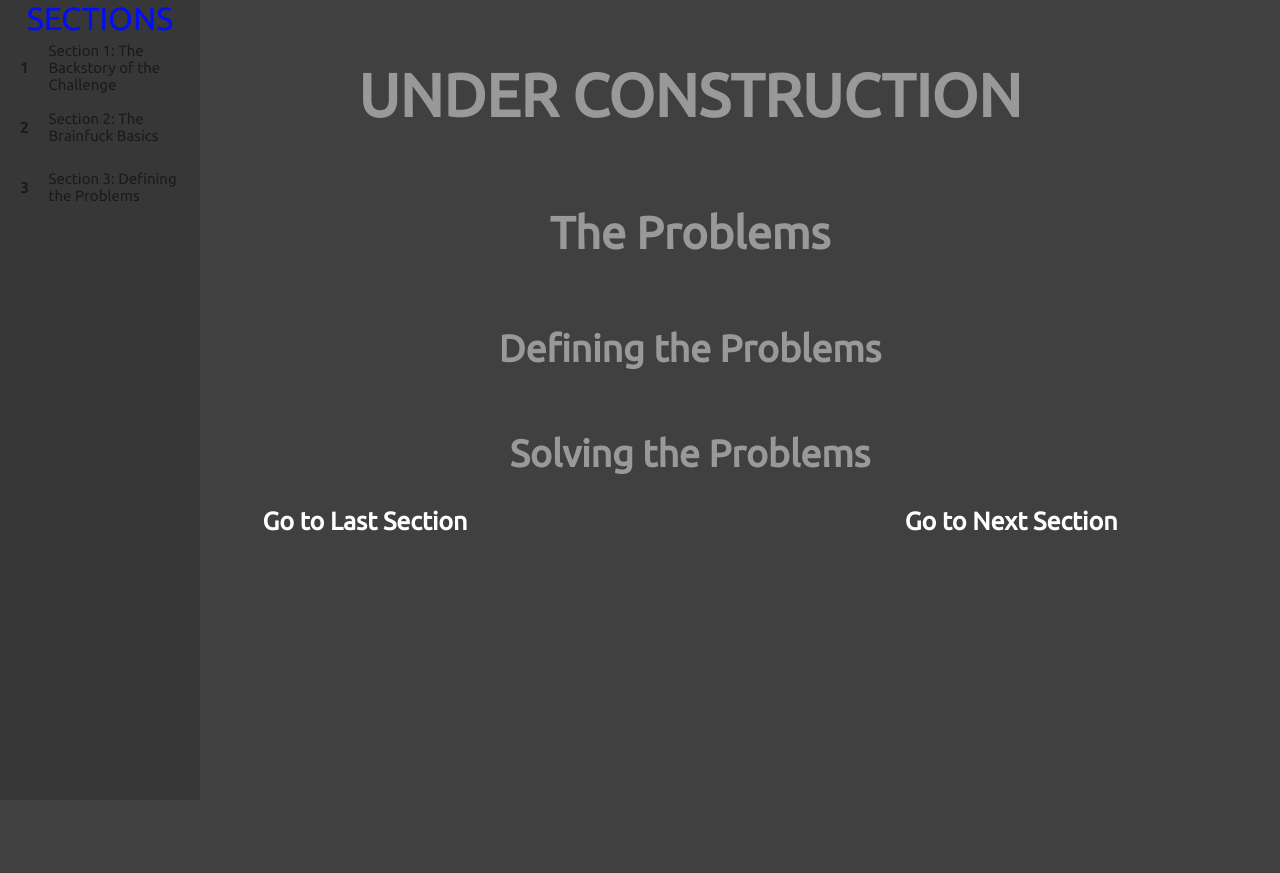
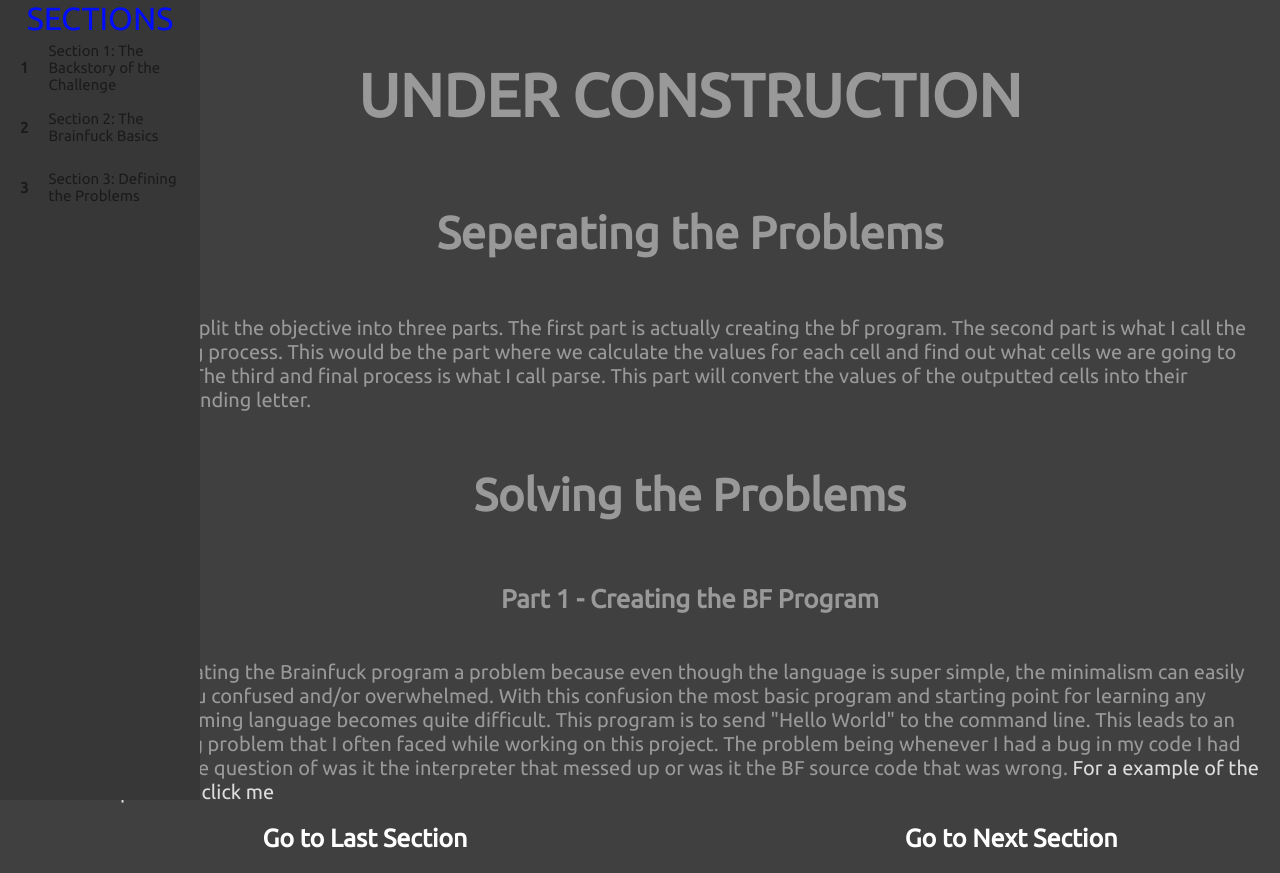
Before and after one commit to ZZent12/The-BF-Challenge, a Flask app: page /defining in a window 1280 px wide. Before the commit the page ends 531 px from the top, so only its background shows below. Run offline with Flask 2, Linux system fonts and the light colour scheme.

Commit message:
Started part 3

```diff
--- a/main_app.py
+++ b/main_app.py
@@ -1,6 +1,7 @@
 from flask import Flask, render_template, redirect, url_for
 
 app = Flask(__name__)
+
 
 @app.route("/")
 @app.route("/backstory")
@@ -22,8 +23,9 @@
 def defining():
     return render_template("defining.html", nav_back="/principles", nav_next="/")
 
-
-
+@app.route("/mistaken_identity")
+def mistaken_identity():
+    return render_template("mistaken_identity.html", back_to="/defining")
 
 if __name__ == "__main__":
     app.run(debug=True)
--- a/static/Styles/index_style.css
+++ b/static/Styles/index_style.css
@@ -9,6 +9,8 @@
     --primary-text-color: #999999;
     --secondary-text-color: #dddddd;
     --transition-text-color: #ffffff;
+    --code-color: #36a3f0;
+    --code-comment-color: #00ffa6;
 }
 
 body{
@@ -135,9 +137,26 @@
 .container-subtitle{
     display: flex;
     width: 75%;
-    font-size: 25;
+    font-size: 22;
     align-items: center;
     justify-content: center;
+}
+
+.container-code{
+    display: flex;
+    width: 75%;
+    flex-direction: column;
+    justify-content: left;
+    background: var(--navbar-secondary-background);
+
+}
+
+.code-comment{
+    color: var(--code-comment-color);
+}
+
+.code{
+    color: var(--code-color);
 }
 
 .info-link{
--- a/templates/defining.html
+++ b/templates/defining.html
@@ -8,16 +8,30 @@
 <div class="container-title">
     <center><h1>UNDER CONSTRUCTION</h1></center>
 </div>
+
 <div class="container-title">
-    <center><h2>The Problems</h2></center>
+    <center><h2>Seperating the Problems</h2></center>
 </div>
+<p>
+    We can split the objective into three parts. The first part is actually creating the bf program. The second part is what I call the decoding
+    process. This would be the part where we calculate the values for each cell and find out what cells we are going to output.
+    The third and final process is what I call parse. This part will convert the values of the outputted cells into their corresponding
+    letter.
+</p>
 
-<div class="container-subtitle">
-    <center><h2>Defining the Problems</h2></center>
-</div>
-
-<div class="container-subtitle">
+<div class="container-title">
     <center><h2>Solving the Problems</h2></center>
 </div>
+<div class="container-subtitle">
+    <center><h3>Part 1 - Creating the BF Program</h3></center>
+</div>
+<p>
+    I call creating the Brainfuck program a problem because even though the language is super simple, the minimalism can easily make you
+    confused and/or overwhelmed. With this confusion the most basic program and starting point for learning any programming language
+    becomes quite difficult. This program is to send "Hello World" to the command line. This leads to an annoying problem that I often faced while
+    working on this project. The problem being whenever I had a bug in my code I had to ask the question of was it the interpreter that
+    messed up or was it the BF source code that was wrong. <a class="info-link" href="/mistaken_identity">For a example of the problem click me</a>
+</p>
+
 
 {% endblock %}
```
Also changed, not shown: static/Styles/notes_style.css (+18 -0 lines), templates/mistaken_identity.html (added, +75 -0 lines).
